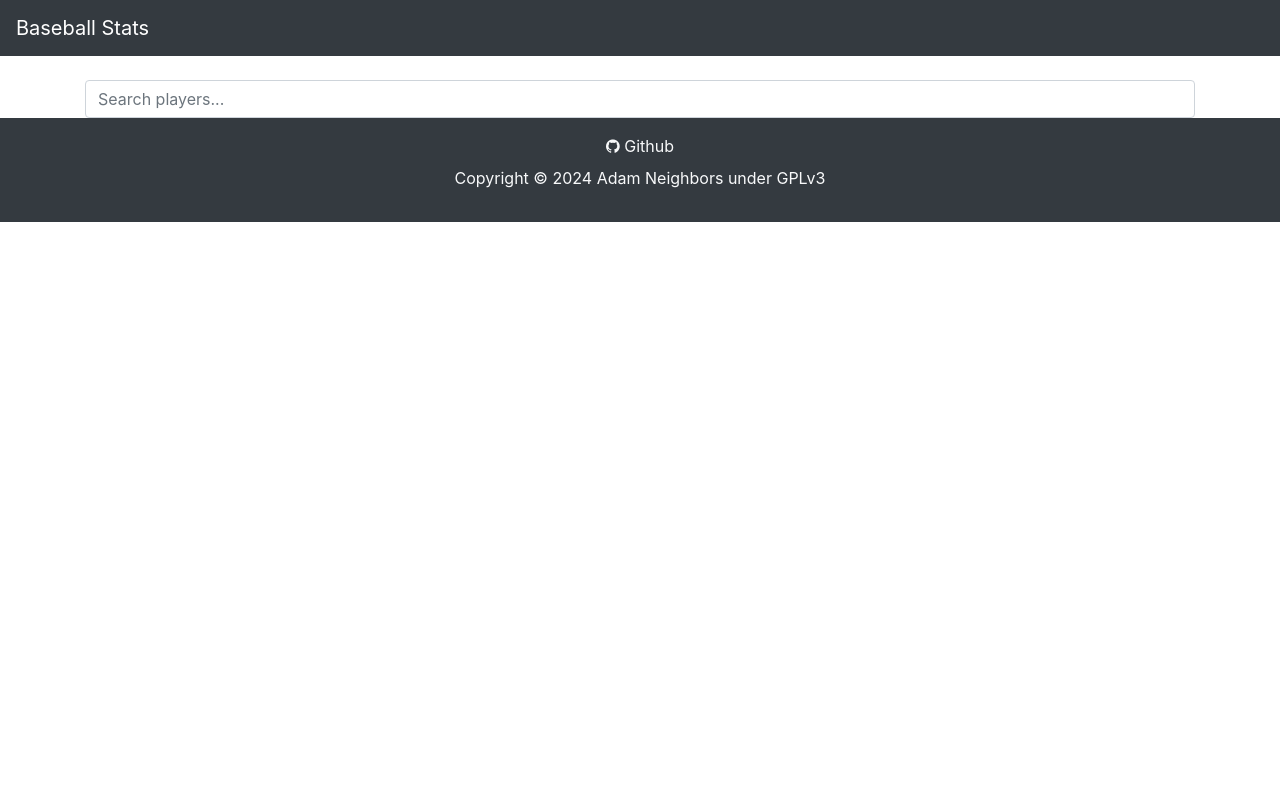
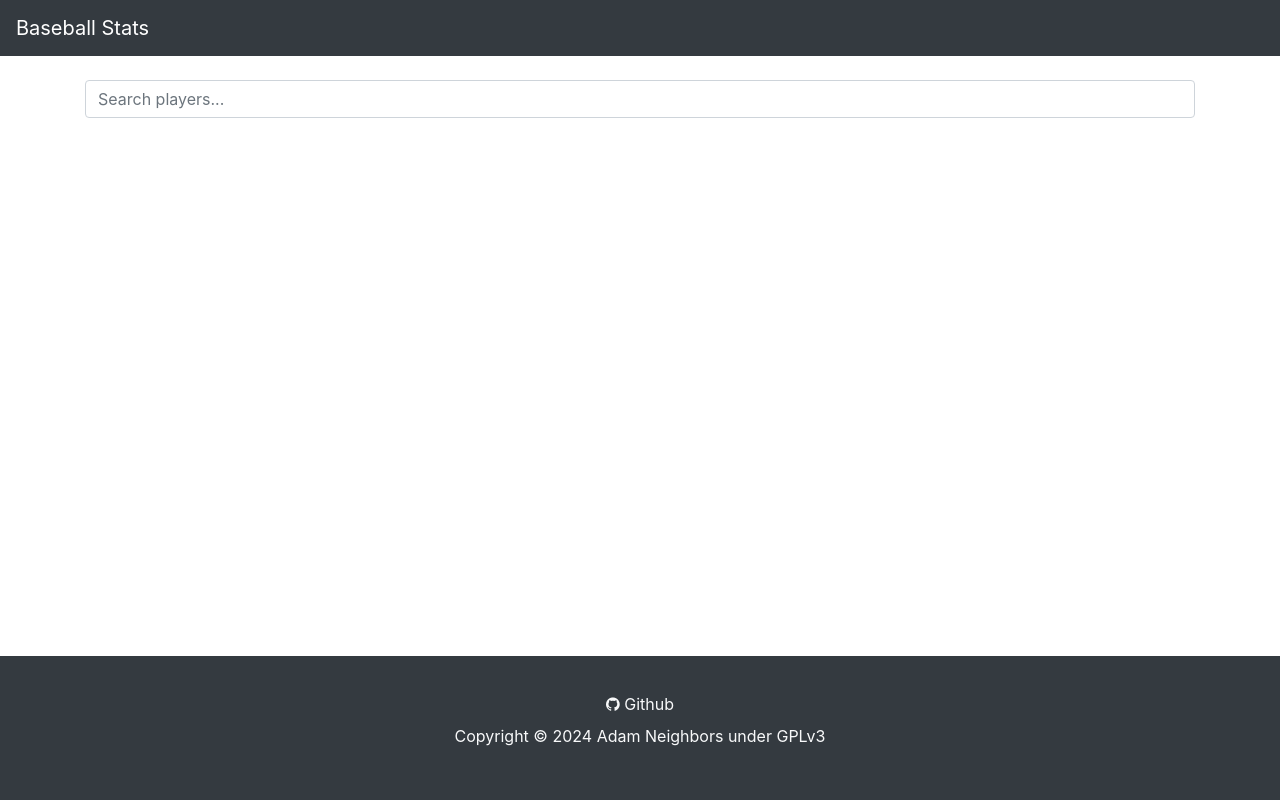
Before and after one commit to adamneighbors/baseball-stats-dashboard, a Django app: page / in a window 1280 px wide. Run offline with Django 5.2, Linux system fonts and the light colour scheme; data that the repository does not hold is empty; parts of the project's set-up code (start-up, migrations or seed data) failed here and were passed over; some libraries are stand-ins or nearby versions.

Commit message:
made footer sticky to bottom

```diff
--- a/playerstats/templates/base.html
+++ b/playerstats/templates/base.html
@@ -14,12 +14,32 @@
     <script src="https://cdnjs.cloudflare.com/ajax/libs/popper.js/1.14.7/umd/popper.min.js" integrity="sha384-UO2eT0CpHqdSJQ6hJty5KVphtPhzWj9WO1clHTMGa3JDZwrnQq4sF86dIHNDz0W1" crossorigin="anonymous"></script>
     <script src="https://stackpath.bootstrapcdn.com/bootstrap/4.3.1/js/bootstrap.min.js" integrity="sha384-JjSmVgyd0p3pXB1rRibZUAYoIIy6OrQ6VrjIEaFf/nJGzIxFDsf4x0xIM+B07jRM" crossorigin="anonymous"></script>
 
-    <!-- Custom CSS for fixed spacing -->
+    <!-- Custom CSS for fixed spacing and sticky footer -->
     <style>
+        body {
+            display: flex;
+            flex-direction: column;
+            min-height: 100vh;
+            margin: 0;
+        }
+
+        .container {
+            flex: 1;
+        }
+
         .fixed-spacing {
             margin-right: 300px;
             margin-top: 15px;
             margin-bottom: 10px;
+        }
+
+        footer {
+            background-color: #343a40;
+            color: #fff;
+            padding: 20px 0;
+            width: 100%;
+            text-align: center;
+            margin-top: auto; /* Push the footer to the bottom */
         }
     </style>
 
@@ -43,6 +63,7 @@
     {% endblock %}
 </div>
 
+<!-- Footer -->
 <footer class="bg-body-tertiary text-center text-lg-start">
     <div class="bg-body-tertiary text-center p-3 navbar-dark bg-dark">
         <a class="text-light" target="_blank" href='https://github.com/adamneighbors/baseball-stats-dashboard'>
```
